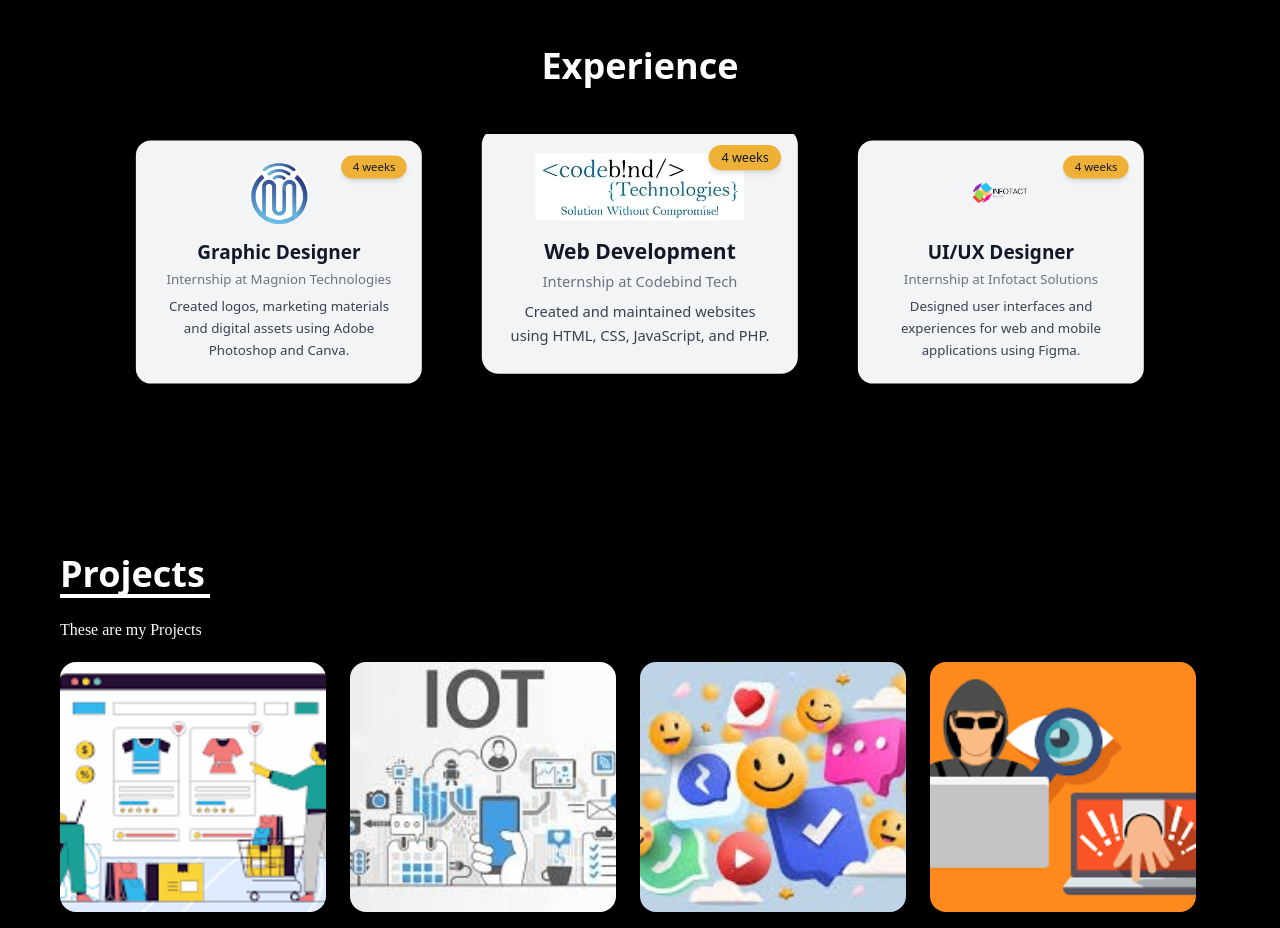
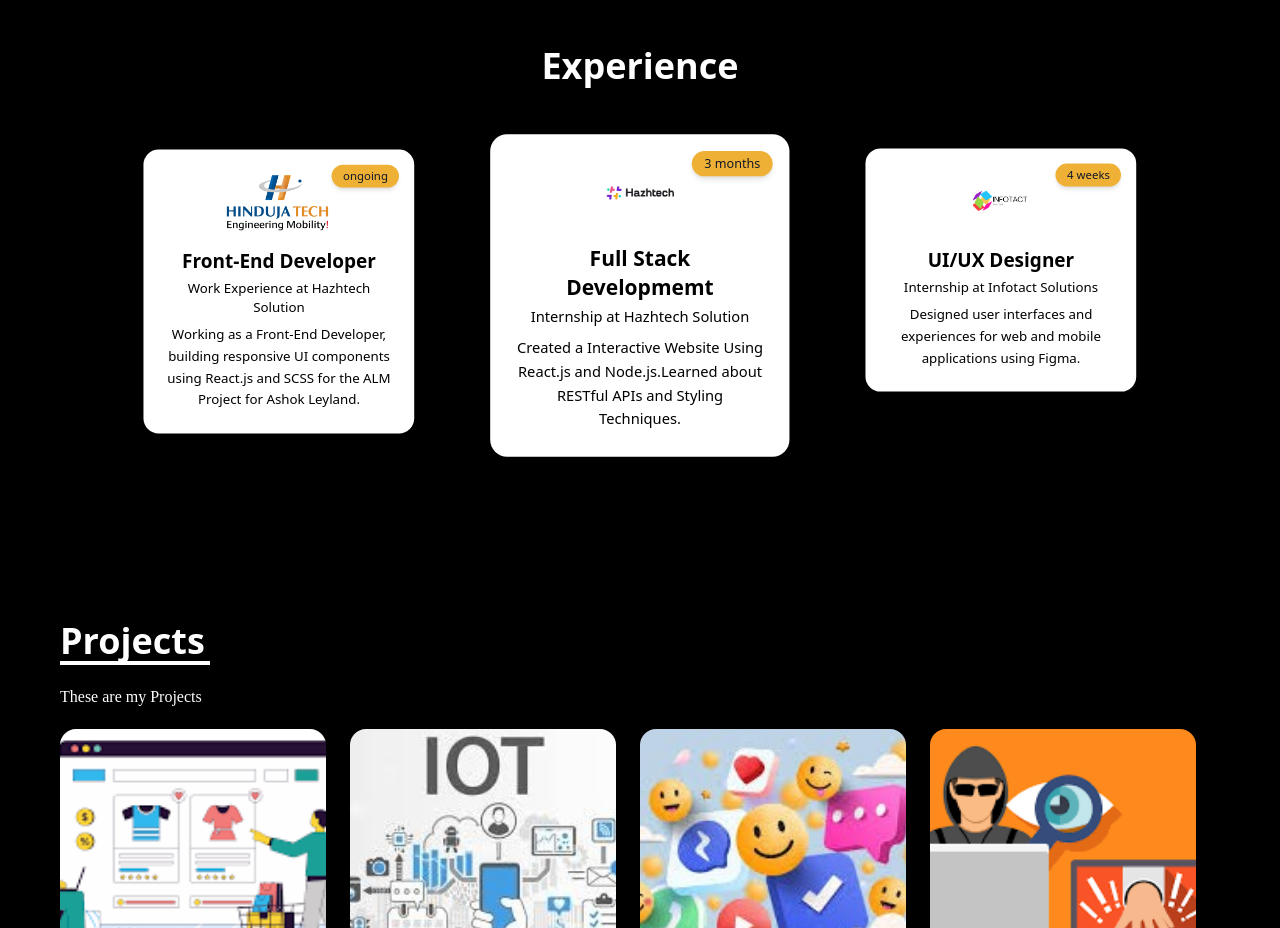
Before and after one commit to Sundar8506/Portfolio, a React (Create React App) app: page / in a window 1280 px wide. Shown: the part 1380-2308 px from the top of the page. Built offline with nearby package versions, Linux system fonts and the light colour scheme; a web font is replaced by a local one.

Commit message:
updated portfolio

```diff
--- a/src/components/Exp.js
+++ b/src/components/Exp.js
@@ -9,6 +9,35 @@ const Exp = () => {
   const [active, setActive] = useState(null);
 
   const lang = [
+     {
+      Name: 'Front-End Developer',
+      logo: require('../assets/HindujaTechLogo.png'),
+      skills: 'ongoing',
+      para: 'Work Experience at Hazhtech Solution',
+      desc: 'Working as a Front-End Developer, building responsive UI components using React.js and SCSS for the ALM Project for Ashok Leyland.',
+    },
+    {
+      Name: 'Full Stack Developmemt',
+      logo: require('../assets/hazhtech.png'),
+      skills: '3 months',
+      para: 'Internship at Hazhtech Solution',
+      desc: 'Created a Interactive Website Using React.js and Node.js.Learned about RESTful APIs and Styling Techniques.',
+    },
+    {
+      Name: 'UI/UX Designer',
+      logo: require('../assets/infotact.png'),
+      skills: '4 weeks',
+      para: 'Internship at Infotact Solutions',
+      desc: 'Designed user interfaces and experiences for web and mobile applications using Figma.',
+
+    },
+    {
+      Name: 'Full Stack Developmemt',
+      logo: require('../assets/sedin.png'),
+      skills: '4 weeks',
+      para: 'Internship at Sedin Technologies',
+      desc: 'Created a Interactive Website Using React.js and Node.js.Learned about RESTful APIs and Styling Techniques.',
+    },
     {
       Name: 'Graphic Designer',
       logo: require('../assets/magnion.png'),
@@ -24,29 +53,8 @@ const Exp = () => {
       para: 'Internship at Codebind Tech',
       desc: 'Created and maintained websites using HTML, CSS, JavaScript, and PHP.',
 
-    },
-    {
-      Name: 'UI/UX Designer',
-      logo: require('../assets/infotact.png'),
-      skills: '4 weeks',
-      para: 'Internship at Infotact Solutions',
-      desc: 'Designed user interfaces and experiences for web and mobile applications using Figma.',
+    }
 
-    },
-    {
-      Name: 'Full Stack Developmemt',
-      logo: require('../assets/sedin.png'),
-      skills: '4 weeks',
-      para: 'Internship at Sedin Technologies',
-      desc: 'Created a Interactive Website Using React.js and Node.js.Learned about RESTful APIs and Styling Techniques.',
-         },
-         {
-      Name: 'Full Stack Developmemt',
-      logo: require('../assets/hazhtech.png'),
-      skills: 'ongoing',
-      para: 'Internship at Hazhtech Solution',
-      desc: 'Created a Interactive Website Using React.js and Node.js.Learned about RESTful APIs and Styling Techniques.',
-         }
   ];
 
   return (
@@ -72,16 +80,16 @@ const Exp = () => {
           {lang.map((item, i) => (
             <SwiperSlide key={i}>
               <div className="h-full flex justify-center">
-                <div className={`relative p-6 rounded-2xl w-full max-w-sm transition duration-300 ease-in-out
+                <div className={`relative p-6  m-2 bg-white rounded-2xl w-full max-w-sm transition duration-300 ease-in-out
                   ${active === i ? 'scale-105 shadow-2xl' : 'scale-95 shadow-md'}
-                  bg-gray-100 dark:bg-gray-800 text-gray-900 dark:text-white ${item.colour}`}>
+                  bg-white dark:bg-white-800 text-gray-900 dark:text-white`}>
 
-                  <div className="flex justify-center mb-4">
+                  <div className="flex justify-center mb-4 bg-white ">
                     <img src={item.logo} alt={item.Name} className="h-16 w-19 object-contain " />
                   </div>
-                  <h3 className="text-xl font-semibold mb-1">{item.Name}</h3>
-                  <p className="text-sm text-gray-500 dark:text-gray-300 mb-2">{item.para}</p>
-                  <p className="text-sm leading-relaxed text-gray-700 dark:text-gray-200">{item.desc}</p>
+                  <h3 className="text-xl font-semibold mb-1 text-black">{item.Name}</h3>
+                  <p className="text-sm text-black dark:text-black-300 mb-2">{item.para}</p>
+                  <p className="text-sm leading-relaxed text-black dark:text-black-200">{item.desc}</p>
 
                   <div className="absolute top-4 right-4 text-xs font-medium px-3 py-1 bg-[#EFB036] rounded-full shadow-md">
                     {item.skills}
--- a/src/components/Projects.js
+++ b/src/components/Projects.js
@@ -13,7 +13,7 @@ export default function Projects(){
                 image:websiteImg1,
                 Title:'E-commerce Site',
                 description:'I built a E-commerce website where users can browse products, add them to their cart, and make purchases. I used React.js, HTML, CSS, and MySQL to develop a smooth and interactive user experience.',
-                link:'https://github.com/Sundar8506/ecommerce.git'
+                link:'https://sedinfakestore.netlify.app/'
             },
             {
                 image:websiteImg2,
@@ -25,7 +25,7 @@ export default function Projects(){
                 image:websiteImg3,
                 Title:'Emoji Finder',
                 description:'I developed a simple yet fun Emoji Finder that helps users search for emojis based on keywords. This project enhances user experience and is useful for chat applications.',
-                link:'https://github.com/Sundar8506/emojisearch.git'
+                link:'https://emojisearch-eight.vercel.app/'
             },
             {
                 image:websiteImg4,
@@ -37,13 +37,13 @@ export default function Projects(){
                 image:fitness,
                 Title:'Fitness Tracker',
                 description:'A user-centric fitness tracking app with real-time workout monitoring, goal setting, progress visualization, and personalized reminders in a clean, intuitive interface.',
-                link:'https://www.figma.com/proto/O3jYCT1DyXwSUiFZrsKVXx/infotact-1st-P-Fitness-App?page-id=167%3A1820&node-id=235-7584&p=f&viewport=-993%2C98%2C0.05&t=2MdlC5aB697eEt8F-1&scaling=scale-down&content-scaling=fixed&starting-point-node-id=235%3A7573'
+                link:'https://www.figma.com/design/QJxrUQiIhCLSmH67r7OYXo/pro-fitness?node-id=0-1&p=f&t=8cgM9r5wuzEr2BsE-0'
             },
              {
                 image:ecommerce,
                 Title:'E-commerce Landing Page',
                 description: 'Designed a modern, responsive e-commerce landing page in Figma with a consistent, user-centric design for both website and mobile, optimized for clarity, usability, and conversions.',
-                link:'https://www.figma.com/proto/0Yd3K5elRnB1tQx06USy80/Infotact-2nd-project?page-id=30%3A2&node-id=59-3222&p=f&viewport=181%2C183%2C0.03&t=lMhtdxYBsfpj5XW4-1&scaling=scale-down&content-scaling=fixed&starting-point-node-id=59%3A3222'
+                link:'https://www.figma.com/design/ynz5KE1IOtcedzQtz9udYH/e-commerce?node-id=72-4006&p=f&t=WbdQlA98m9wY2N9f-0'
             }
         ]
     }
```
Also changed, not shown: src/assets/HindujaTechLogo.png (added).
